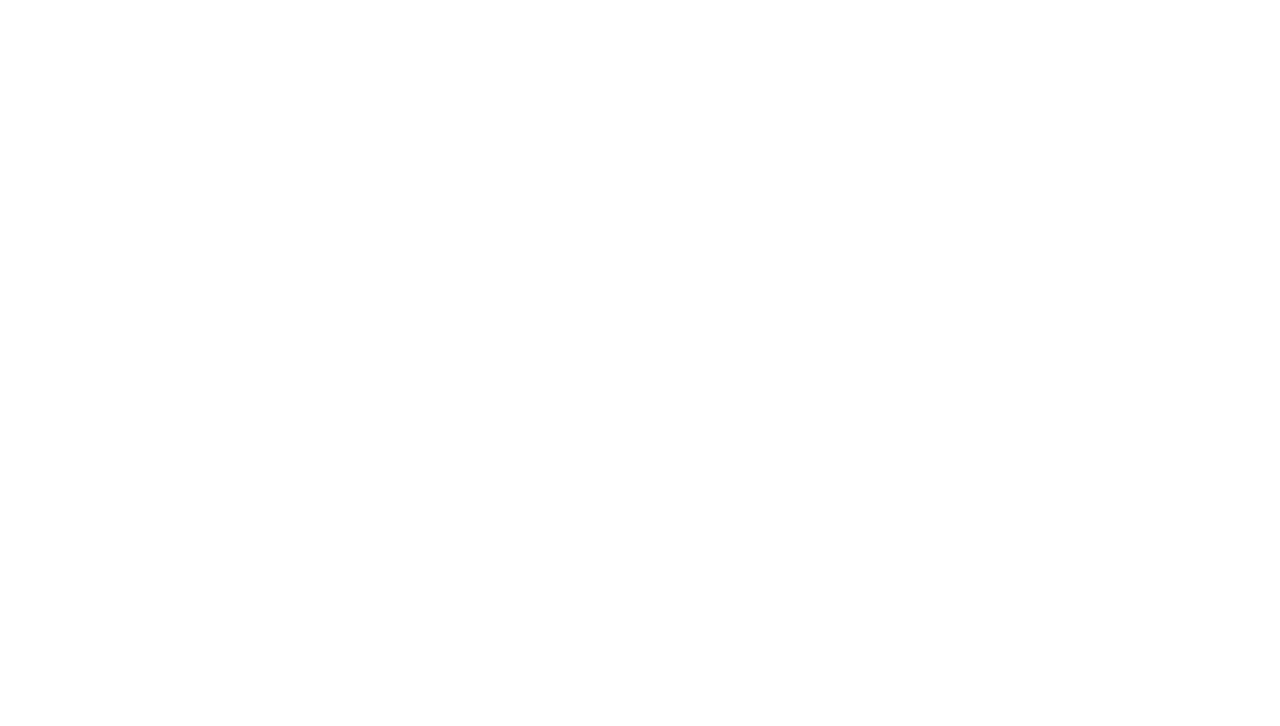
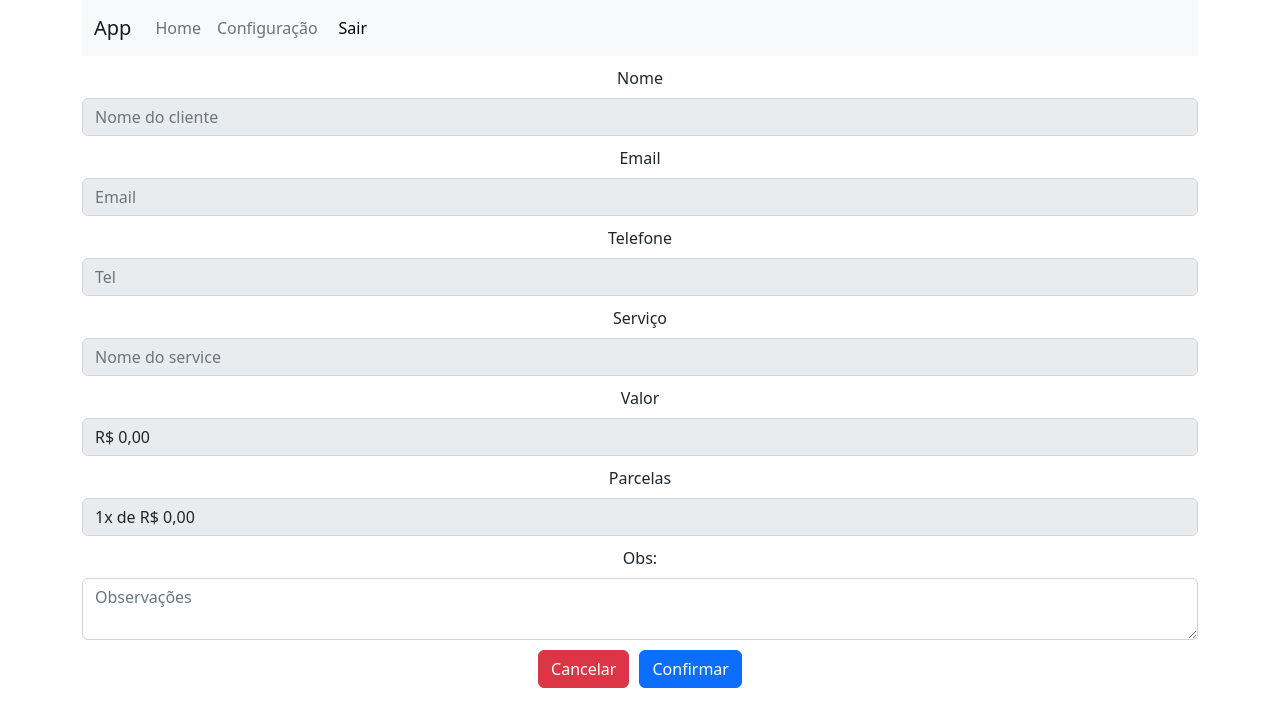
Before and after one commit to Ruuybarbosajr/softeo-front, a React (Create React App) app: page /confirm-service in a window 1280 px wide. Before the commit this address had no page. Shown: the top 726 px of the page. Built offline with nearby package versions, Linux system fonts and the light colour scheme; the HTML template or start-up script is replaced by a standard one.

Commit message:
create page confirmation

```diff
--- a/src/App.jsx
+++ b/src/App.jsx
@@ -3,8 +3,9 @@ import Home from './pages/Home';
 import { BrowserRouter, Routes, Route } from 'react-router-dom';
 import 'bootstrap/dist/css/bootstrap.min.css';
 import './App.css';
-import Registers from './pages/Registers';
+import Register from './pages/Register';
 import ProviderNewServiceProvided from '../src/context/ProviderNewServiceProvided';
+import ConfirmNewServiceProvided from './pages/ConfirmNewServiceProvided';
 
 function App() {
   return (
@@ -14,7 +15,12 @@ function App() {
           <Route path="/home" element={ <Home />}/>
           <Route path="/register" element={
             <ProviderNewServiceProvided>
-              <Registers />
+              <Register />
+            </ProviderNewServiceProvided>
+          }/>
+          <Route path="/confirm-service" element={
+            <ProviderNewServiceProvided>
+              <ConfirmNewServiceProvided />
             </ProviderNewServiceProvided>
           }/>
         </Routes>
--- a/src/context/ProviderNewServiceProvided.js
+++ b/src/context/ProviderNewServiceProvided.js
@@ -3,7 +3,18 @@ import NewServiceProvidedContext from './NewServiceProvidedContext';
 import PropTypes from 'prop-types';
 
 export default function ProviderNewServiceProvided({ children }) {
-  const [serviceProvidedForConfirmation, setServiceProvidedForConfirmation] = useState({});
+  const [serviceProvidedForConfirmation, setServiceProvidedForConfirmation] = useState({
+    clientId: '',
+    serviceId: '',
+    installmentsPaid: 1,
+    service: {
+      maxInstallments: 1,
+      price: 0
+    },
+    client: {},
+    installmentsContracted: 1,
+    obs: ''
+  });
 
   return (
     <NewServiceProvidedContext.Provider value={{ serviceProvidedForConfirmation, setServiceProvidedForConfirmation }}>
--- /dev/null
+++ b/src/pages/ConfirmNewServiceProvided/index.jsx
@@ -0,0 +1,100 @@
+import React, { useContext, useState } from 'react';
+import { Button, Container, Form } from 'react-bootstrap';
+import { useNavigate } from 'react-router-dom';
+import Header from '../../components/Header';
+import NewServiceProvidedContext from '../../context/NewServiceProvidedContext';
+import configInstallments from '../../Helpers/configInstallments';
+import configPrice from '../../Helpers/configPrice';
+import postNewServiceProvided from '../../services/postNewServiceProvided';
+import style from './style.module.css';
+
+export default function ConfirmNewServiceProvided() {
+  const [obs, setObs] = useState('');
+  const  navigate = useNavigate();
+
+  const {
+    serviceProvidedForConfirmation: {
+      client,
+      service,
+      installmentsContracted,
+      clientId,
+      serviceId,
+      installmentsPaid,
+    }
+  } = useContext(NewServiceProvidedContext);
+
+  async function submitNewServiceProvided() {
+    try {
+      await postNewServiceProvided({
+        clientId,
+        serviceId,
+        installmentsPaid,
+        installmentsContracted,
+        obs
+      });
+      navigate('/home');
+    } catch (error) {
+      console.error(error.message);
+    }
+  }
+
+  return (
+    <>
+      <Container>
+        <Header />
+        <Form>
+          <Form.Group className={ style.container__groupInput }>
+            <Form.Label>Nome</Form.Label>
+            <Form.Control value={client?.name} placeholder="Nome do cliente" disabled />
+          </Form.Group>
+          <Form.Group className={ style.container__groupInput }>
+            <Form.Label>Email</Form.Label>
+            <Form.Control value={client?.email} placeholder="Email" disabled />
+          </Form.Group>
+          <Form.Group className={ style.container__groupInput }>
+            <Form.Label>Telefone</Form.Label>
+            <Form.Control value={client?.tel} placeholder="Tel" disabled />
+          </Form.Group>
+          <Form.Group className={ style.container__groupInput }>
+            <Form.Label>Serviço</Form.Label>
+            <Form.Control value={service?.name} placeholder="Nome do service" disabled />
+          </Form.Group>
+          <Form.Group className={ style.container__groupInput }>
+            <Form.Label>Valor</Form.Label>
+            <Form.Control value={configPrice(service?.price)} placeholder="Preço do serviço" disabled />
+          </Form.Group>
+          <Form.Group className={ style.container__groupInput }>
+            <Form.Label>Parcelas</Form.Label>
+            <Form.Control
+              value={configInstallments(service?.price, installmentsContracted)}
+              placeholder="Nº de parcelas"
+              disabled />
+          </Form.Group>
+          <Form.Group className={ style.container__groupInput }>
+            <Form.Label>Obs:</Form.Label>
+            <Form.Control
+              onChange={ ({ target }) => setObs(target.value) }
+              value={obs}
+              placeholder="Observações"
+              as="textarea"
+            />
+          </Form.Group>
+          <Form.Group className={ style.container__group }>
+            <Button
+              onClick={ () => navigate('/register') }
+              variant='danger'
+            >
+            Cancelar
+            </Button>
+            <Button
+              onClick={ submitNewServiceProvided }
+              variant='primary'
+            >
+            Confirmar
+            </Button>
+          </Form.Group>
+        </Form>
+      </Container>
+    </>
+  );
+}
--- /dev/null
+++ b/src/pages/ConfirmNewServiceProvided/style.module.css
@@ -0,0 +1,10 @@
+.container__group {
+  display: flex;
+  justify-content: center;
+  gap: 10px;
+  margin: 10px;
+}
+
+.container__groupInput {
+  margin-top: 10px;
+}
--- a/src/pages/Home/index.jsx
+++ b/src/pages/Home/index.jsx
@@ -14,7 +14,7 @@ import getServicesProvidedByMonth from '../../services/getServicesProvidedByMont
 import getServicesProvidedByPeriod from '../../services/getServicesProvidedByPeriod';
 import { Modal } from 'react-bootstrap';
 import configPrice from '../../Helpers/configPrice';
-import getServiceProvided from '../../services/getServiceProvided';
+import getServiceProvided from '../../services/getOneServiceProvided';
 import TotalPrice from '../../components/TotalPrice';
 
 export default function Home() {
--- a/src/pages/Registers/index.jsx
+++ b/src/pages/Register/index.jsx
@@ -10,19 +10,21 @@ import NewServiceProvidedContext from '../../context/NewServiceProvidedContext';
 
 export default function Registers() {
   const navigate = useNavigate();
-  const { setServiceProvidedForConfirmation } = useContext(NewServiceProvidedContext);
+  const {
+    setServiceProvidedForConfirmation,
+    serviceProvidedForConfirmation
+  } = useContext(NewServiceProvidedContext);
+
   const [clients, setClients] = useState([]);
   const [services, setServices] = useState([]);
-  const [newServiceProvided, setNewServiceProvided] = useState({
-    clientId: '',
-    serviceId: '',
-    installmentsPaid: 1,
-    service: {
-      maxInstallments: 1,
-      price: 0
-    },
-    installmentsContracted: 0
-  });
+
+  const [btnDisabled, setBtnDisabled] = useState(true);
+
+  useEffect(() => {
+    if (serviceProvidedForConfirmation.clientId && serviceProvidedForConfirmation.serviceId) {
+      setBtnDisabled(false);
+    }
+  }, [serviceProvidedForConfirmation]);
 
   useEffect(() => {
     (async () => {
@@ -31,18 +33,30 @@ export default function Registers() {
     })();
   }, []);
 
-  function handleChange({ target: { value } }) {
+  function handleChangeService({ target: { value } }) {
+    if (!value) return;
     const service = services.find(({ id }) => id === value);
 
-    setNewServiceProvided((prev) => ({
+    setServiceProvidedForConfirmation((prev) => ({
       ...prev,
       service,
       serviceId: service.id
     }));
   }
 
+  function handleChangeClient({ target: { value } }) {
+    if (!value) return;
+    const client = clients.find(({ id }) => id === value);
+
+    setServiceProvidedForConfirmation((prev) => ({
+      ...prev,
+      clientId: value,
+      client
+    }));
+  }
+
   function confirmationServiceProvided() {
-    setServiceProvidedForConfirmation(newServiceProvided);
+    setServiceProvidedForConfirmation(serviceProvidedForConfirmation);
     navigate('/confirm-service');
   }
 
@@ -57,12 +71,9 @@ export default function Registers() {
                 <Form.Select
                   aria-label="Selecione o cliente"
                   placeholder="cliente"
-                  onChange={ ({ target }) => setNewServiceProvided((prev) => ({
-                    ...prev,
-                    clientId: target.value
-                  })) }
+                  onChange={ handleChangeClient }
                 >
-                  <option>Selecione o cliente</option>
+                  <option value="" >Selecione o cliente</option>
                   { clients.map((client) => (
                     <option
                       key={client.id}
@@ -86,9 +97,9 @@ export default function Registers() {
                 <Form.Select
                   aria-label="Selecione o cliente"
                   placeholder="Mês"
-                  onChange={ handleChange }
+                  onChange={ handleChangeService }
                 >
-                  <option>Selecione o serviço</option>
+                  <option value="" >Selecione o serviço</option>
                   { services.map((service) => (
                     <option
                       key={service.id}
@@ -112,19 +123,19 @@ export default function Registers() {
                 <Form.Select
                   aria-label="Selecione o cliente"
                   placeholder="Mês"
-                  disabled={ !newServiceProvided.service.price }
-                  onChange={ ({ target }) =>  setNewServiceProvided((prev) => ({
+                  disabled={ !serviceProvidedForConfirmation.service.price }
+                  onChange={ ({ target }) =>  setServiceProvidedForConfirmation((prev) => ({
                     ...prev,
                     installmentsContracted: Number(target.value)
                   }))}
                 >
-                  { !newServiceProvided.service.price && <option>Nº de parcelas</option> }
-                  { Array.from({ length: newServiceProvided.service.maxInstallments }).map((_, index) => (
+                  { !serviceProvidedForConfirmation.service.price && <option>Nº de parcelas</option> }
+                  { Array.from({ length: serviceProvidedForConfirmation.service.maxInstallments }).map((_, index) => (
                     <option
                       key={index}
                       value={index + 1}
                     >
-                      {configInstallments(newServiceProvided.service.price, index + 1)}
+                      {configInstallments(serviceProvidedForConfirmation.service.price, index + 1)}
                     </option>
                   ) )}
                 </Form.Select>
@@ -132,10 +143,11 @@ export default function Registers() {
             </Col>
           </Row>
           <Button
+            disabled={btnDisabled}
             variant="primary"
             onClick={ confirmationServiceProvided }
           >
-            Confirmar
+            Confirmar Serviço
           </Button>
         </Form>
       </Container>
--- /dev/null
+++ b/src/services/postNewServiceProvided.js
@@ -0,0 +1,10 @@
+import axios from 'axios';
+
+export default async (data) => axios({
+  baseURL: 'http://localhost:3001/service-provided/create',
+  data,
+  headers: {
+    authorization: 'eyJhbGciOiJIUzI1NiIsInR5cCI6IkpXVCJ9.eyJ1c2VybmFtZSI6ImVyaWNhIiwiaWQiOiJlMmEzZDhhZS04MWRmLTQ2MDAtYjRkMi01ZDBmYzg4NjdlMGIiLCJpYXQiOjE2NjI1NjYzMzN9.n9K1xsANLNpsr-NPf7TeAU3Hcv7S-sBAy01fD7UFO9A',
+  },
+  method: 'POST',
+});
```
Also changed, not shown: src/services/getOneService.js (added, +9 -0 lines), src/Helpers/configTel.js (added), src/pages/Register/style.module.css (renamed from src/pages/Registers/style.module.css), src/services/getOneServiceProvided.js (renamed from src/services/getServiceProvided.js).
